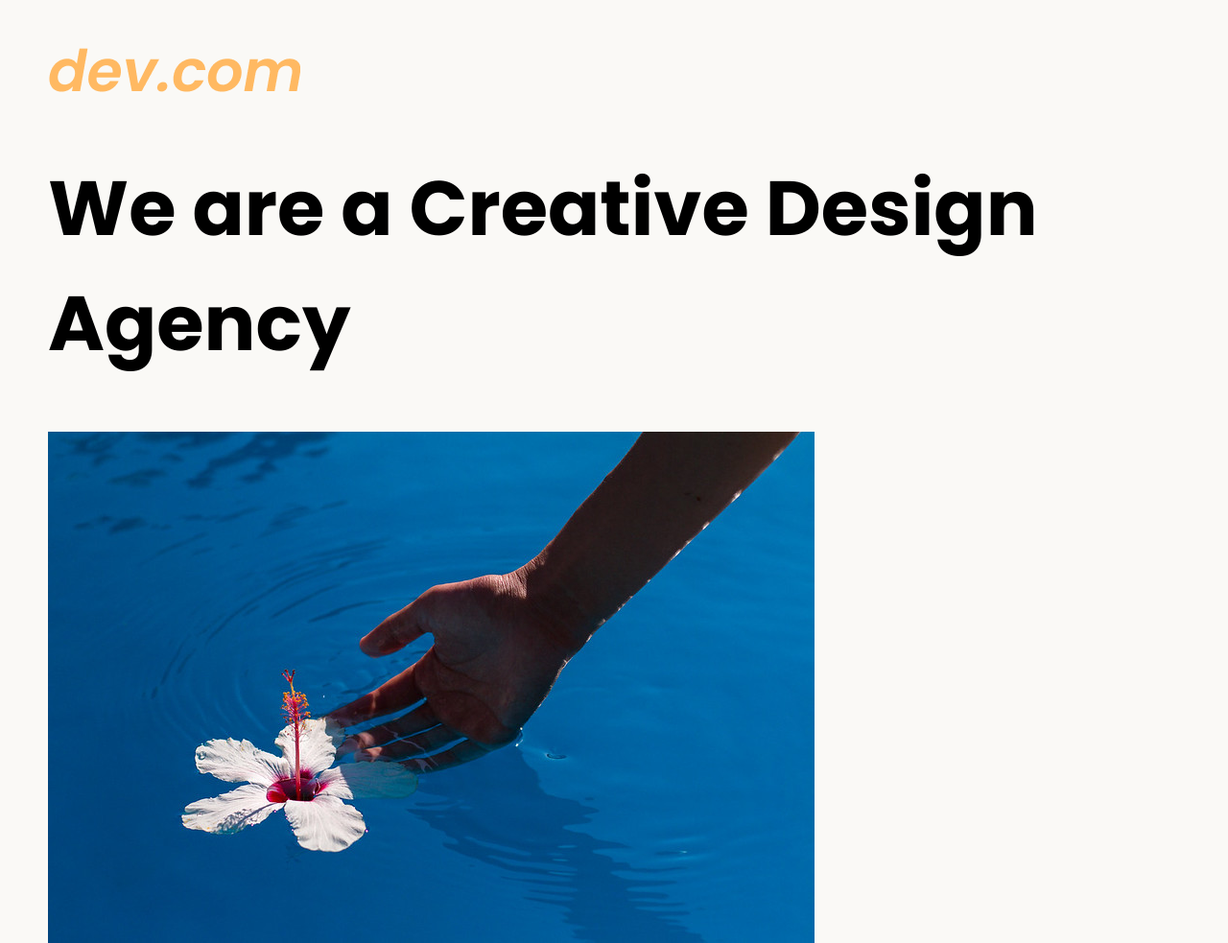
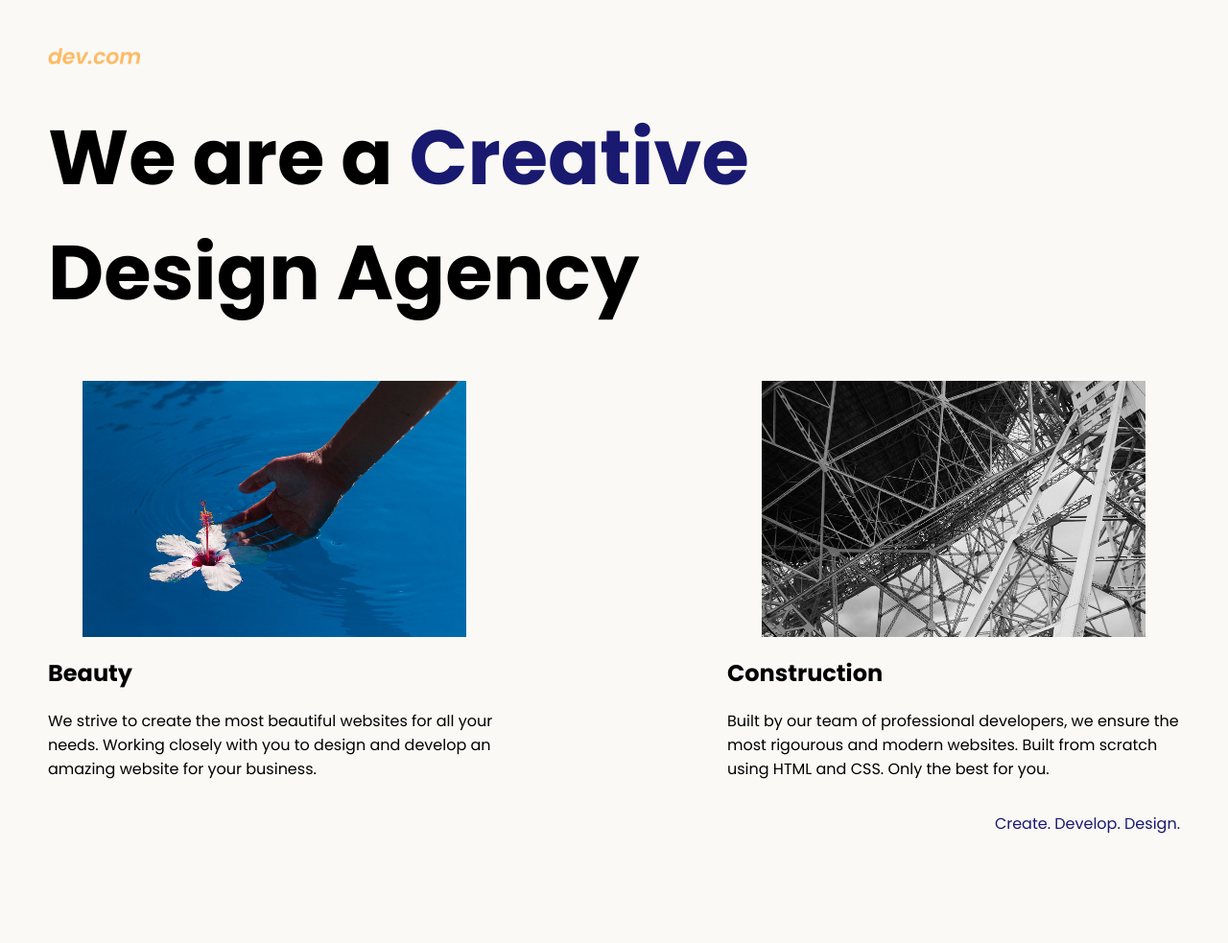
Before and after one commit to Webdeveloperintraining/Web-Development-Course, a plain HTML site: page 8.4 Web Design Agency Project/index.html in a window 1280 px wide. Shown: the top 983 px of the page at 96% size. After the commit the page ends 887 px from the top, so only its background shows below. Drawn offline with Linux system fonts and the light colour scheme.

Commit message:
section 8 done

```diff
--- a/8.4 Web Design Agency Project/index.html
+++ b/8.4 Web Design Agency Project/index.html
@@ -14,7 +14,7 @@
 <body>
   <div class="main">
     <img class="logo" src="./assets/images/logo.png" alt="logo">
-    <h1>We are a Creative Design Agency</h1>
+    <h1>We are a <span>Creative</span> Design Agency</h1>
     <div class="left card"><img class="tile-image" src="./assets/images/beautiful.jpg" alt="hand and flower in water">
       <h2 class="card-title">Beauty</h2>
       <p class="card-text">We strive to create the most beautiful websites for all your needs. Working closely with you
--- a/8.4 Web Design Agency Project/style.css
+++ b/8.4 Web Design Agency Project/style.css
@@ -18,3 +18,44 @@ footer {
   text-align: right;
   color: midnightblue;
 }
+
+@media (min-width: 319px) {
+  h1{
+    font-size:3.5rem;
+    text-align: center;
+  }
+
+  h1 span {
+    color: #191970;
+  }
+
+  img{
+    display: block;
+    margin: auto;
+    max-width:600px;
+    max-height: 3350px;
+    width:100%;
+  }
+
+  .logo{
+    float: left;
+    width:6rem;
+    height: auto;
+  }
+
+}
+@media (min-width: 800px) {
+
+  h1{text-align: left; font-size: 5rem; width:800px;}
+
+  .card{width:40%}
+
+  .left{float:left;}
+
+  .right{float:right;}
+
+  img{width: 400px;}
+
+  /* div.card p{float: right;} */
+
+}
```
